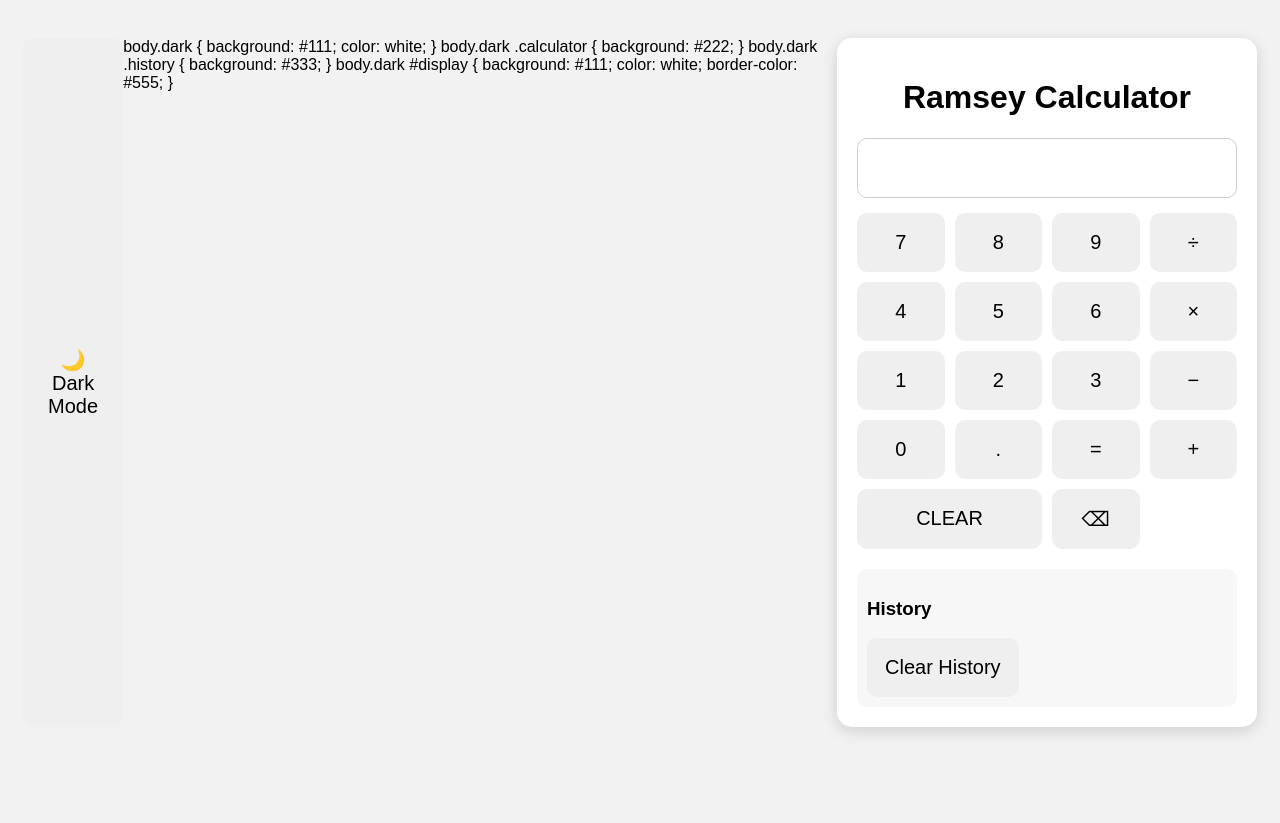
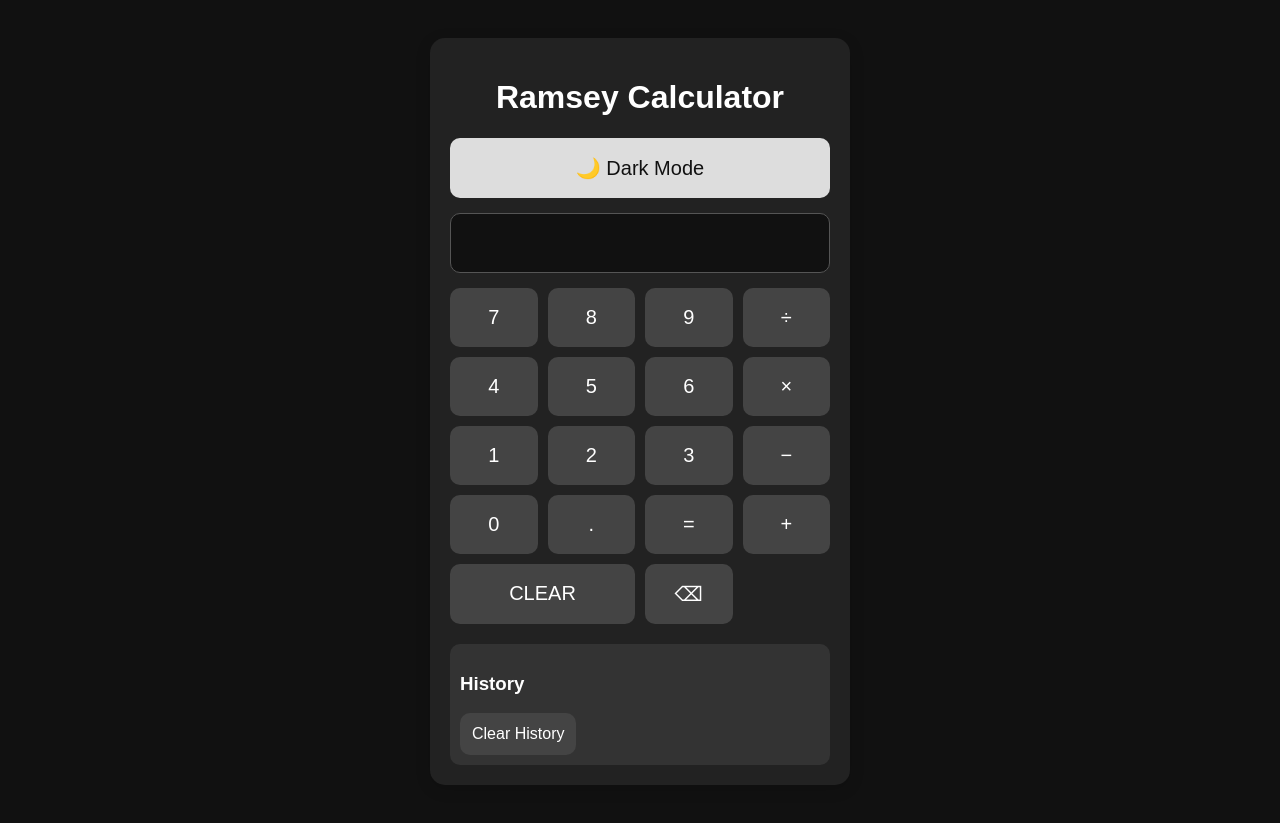
Before and after one commit to kotunrokeeb62-netizen/ramsey-calculator, a plain HTML site: page index.html in a window 1280 px wide. Both pictures are taken after a click on the button "🌙 Dark Mode". Before the commit the page ends 800 px from the top, so only its background shows below. Drawn offline with Linux system fonts and the light colour scheme.

Commit message:
Implement dark mode feature in Ramsey Calculator

```diff
--- a/index.html
+++ b/index.html
@@ -2,32 +2,16 @@
 <html>
 <head>
     <title>Ramsey Calculator</title>
-<button onclick="toggleDarkMode()">🌙 Dark Mode</button>
-   body.dark {
-    background: #111;
-    color: white;
-}
 
-body.dark .calculator {
-    background: #222;
-}
-
-body.dark .history {
-    background: #333;
-}
-
-body.dark #display {
-    background: #111;
-    color: white;
-    border-color: #555;
-}
     <style>
         body {
             font-family: Arial, sans-serif;
             background: #f2f2f2;
+            color: #222;
             display: flex;
             justify-content: center;
             padding: 30px 15px;
+            transition: 0.3s;
         }
 
         .calculator {
@@ -37,6 +21,7 @@ body.dark #display {
             padding: 20px;
             border-radius: 15px;
             box-shadow: 0 4px 15px rgba(0,0,0,0.15);
+            transition: 0.3s;
         }
 
         h1 {
@@ -52,6 +37,8 @@ body.dark #display {
             margin-bottom: 15px;
             border: 1px solid #ccc;
             border-radius: 10px;
+            background: white;
+            color: #222;
         }
 
         .buttons {
@@ -66,6 +53,9 @@ body.dark #display {
             border: none;
             border-radius: 10px;
             cursor: pointer;
+            background: #e6e6e6;
+            color: #222;
+            transition: 0.2s;
         }
 
         button:active {
@@ -76,15 +66,59 @@ body.dark #display {
             grid-column: span 2;
         }
 
+        .dark-mode {
+            width: 100%;
+            margin-bottom: 15px;
+            background: #333;
+            color: white;
+        }
+
         .history {
             margin-top: 20px;
             padding: 10px;
             background: #f7f7f7;
             border-radius: 10px;
+            transition: 0.3s;
         }
 
         #historyList {
             padding-left: 20px;
+        }
+
+        .history button {
+            font-size: 16px;
+            padding: 12px;
+        }
+
+        /* DARK MODE */
+
+        body.dark {
+            background: #111;
+            color: white;
+        }
+
+        body.dark .calculator {
+            background: #222;
+        }
+
+        body.dark #display {
+            background: #111;
+            color: white;
+            border-color: #555;
+        }
+
+        body.dark button {
+            background: #444;
+            color: white;
+        }
+
+        body.dark .dark-mode {
+            background: #ddd;
+            color: #111;
+        }
+
+        body.dark .history {
+            background: #333;
         }
     </style>
 </head>
@@ -94,6 +128,10 @@ body.dark #display {
 <div class="calculator">
 
     <h1>Ramsey Calculator</h1>
+
+    <button class="dark-mode" onclick="toggleDarkMode()">
+        🌙 Dark Mode
+    </button>
 
     <input id="display" type="text" readonly>
 
@@ -125,14 +163,17 @@ body.dark #display {
     </div>
 
     <div class="history">
+
         <h3>History</h3>
 
         <ul id="historyList"></ul>
 
         <button onclick="clearHistory()">Clear History</button>
+
     </div>
 
 </div>
+
 
 <script>
 
@@ -191,9 +232,33 @@ function calculate() {
 function clearHistory() {
     historyList.innerHTML = "";
 }
-    function toggleDarkMode() {
+
+
+/* DARK MODE */
+
+function toggleDarkMode() {
+
     document.body.classList.toggle("dark");
-        }
+
+    if (document.body.classList.contains("dark")) {
+
+        localStorage.setItem("darkMode", "on");
+
+    } else {
+
+        localStorage.setItem("darkMode", "off");
+
+    }
+}
+
+
+/* REMEMBER DARK MODE */
+
+if (localStorage.getItem("darkMode") === "on") {
+
+    document.body.classList.add("dark");
+
+}
 
 </script>
 
```
